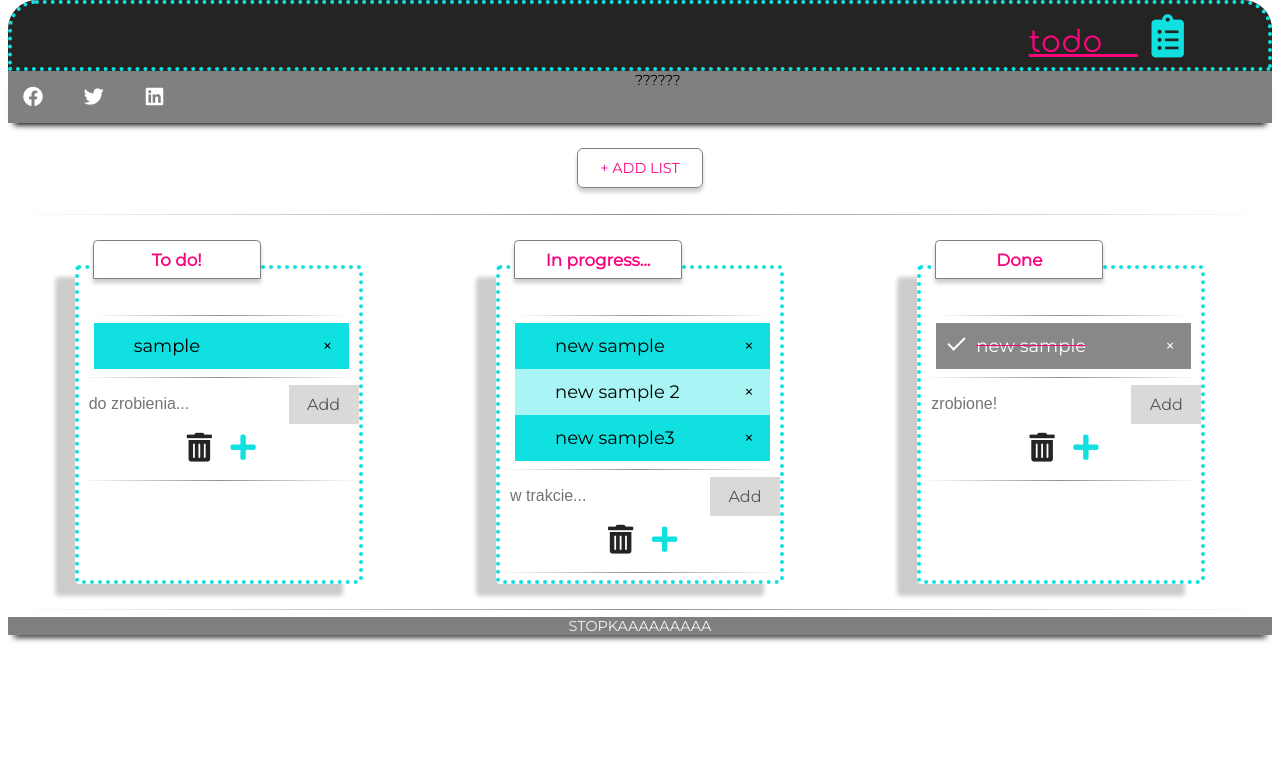
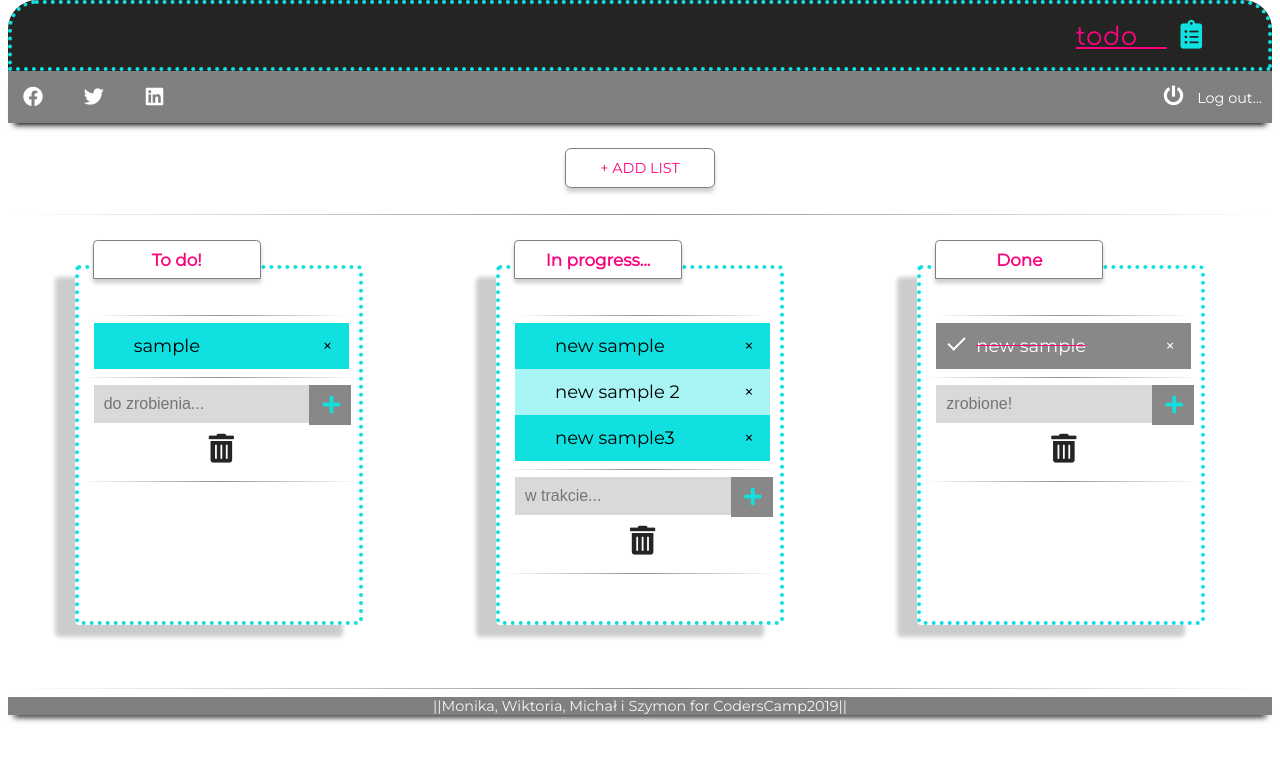
Before and after one commit to Michalwili/ToDoList, a website: page TO DO main page/index.html in a window 1280 px wide. Drawn offline with Linux system fonts and the light colour scheme.

Commit message:
front
front

```diff
--- a/TO DO main page/index.html
+++ b/TO DO main page/index.html
@@ -1,6 +1,8 @@
-<!DOCTYPE HTML>
+<!DOCTYPE html>
+<html lang="pl">
 <html>
 <head>
+  <meta charset="utf-8">
   <title>TO DO LISt</title>
   <meta name="description" content="website description" />
   <meta name="keywords" content="website keywords, website keywords" />
@@ -13,7 +15,7 @@
 <body>
   <div id="main">
  <!-- NAVIGATION -->
-    <header>  <span style="color:#FA057E;font-size:30px;font-family: 'Comfortaa'; text-decoration: underline;">todo &nbsp;&nbsp;&nbsp;</span> <i class="fas fa-clipboard-list fa-3x"></i>
+    <header>  <span style="color:#FA057E;font-size:25px;font-family: 'Comfortaa'; text-decoration: underline;">todo &nbsp;&nbsp;&nbsp;</span> <i class="fas fa-clipboard-list fa-2x"></i>
     </header>
     <nav>
       <a id="toTop"></a>
@@ -22,7 +24,9 @@
         <a href="#" class="fab fa-twitter"></a>
         <a href="#" class="fab fa-linkedin"></a>
       </div>
-      <div id="menu">??????</div>
+      <div id="menu">
+        <div id="log-out"><i class="fas fa-power-off"></i><span> Log out... </span></div>
+  </div>
     </nav>
     <div id="under_menu"> + ADD LIST </div>
     <!--BOXES FIELD-->
@@ -39,9 +43,8 @@
         </div>
         <hr>
         <input type="text" id="myInput" placeholder="do zrobienia...">
-            <span onclick="newElement()" class="addBtn">Add</span>
+            <span onclick="newElement()" class="addBtn"><i class="fas fa-plus fa-2x"></i></span>
         <i class="fas fa-trash-alt fa-2x"></i>
-        <i class="fas fa-plus fa-2x"></i>
         <hr>
       </div>
       <!-- BOX "IN PROGRESS"-->
@@ -57,9 +60,8 @@
         </div>
         <hr>
         <input type="text" id="inProgress" placeholder="w trakcie...">
-            <span onclick="newElementBox2()" class="addBtn">Add</span>
+            <span onclick="newElementBox2()" class="addBtn"><i class="fas fa-plus fa-2x"></i></span>
         <i class="fas fa-trash-alt fa-2x"></i>
-        <i class="fas fa-plus fa-2x"></i>
         <hr>
       </div>
       <!-- BOX "DONE"-->
@@ -73,16 +75,15 @@
         </div>
         <hr>
         <input type="text" id="done" placeholder="zrobione!">
-            <span onclick="newElementBox3()" class="addBtn">Add</span>
+            <span onclick="newElementBox3()" class="addBtn"><i class="fas fa-plus fa-2x"></i></span>
         <i class="fas fa-trash-alt fa-2x"></i>
-        <i class="fas fa-plus fa-2x"></i>
         <hr>
       </div>
     </div>
     <hr>
     <!--FOOTER-->
   <div id="footer">
-      STOPKAAAAAAAAA
+      ||Monika, Wiktoria, Michał i Szymon for CodersCamp2019||
   </div>
 </div>
 <script src="dom.js"></script>
--- a/TO DO main page/main.css
+++ b/TO DO main page/main.css
@@ -12,7 +12,7 @@
   }
 
   body {
-    min-height: 100%;
+    min-height: 90%;
     position: relative;
     margin-top: 0px;
   }
@@ -145,10 +145,11 @@
   /* Style the input */
 
   input {
-    margin: 0;
+    margin-left: 15px;
     border: none;
+    background-color: #d9d9d9;
     border-radius: 0;
-    width: 75%;
+    width: 77%;
     padding: 10px;
     float: left;
     font-size: 16px;
@@ -156,13 +157,13 @@
 
   /* Style the "Add" button */
   .addBtn {
-    padding: 10px;
-    width: 25%;
-    background: #d9d9d9;
+    padding: 0px;
+    width: 15%;
+    background: #888;
     color: #555;
     float: left;
     text-align: center;
-    font-size: 16px;
+    font-size: 10px;
     cursor: pointer;
     transition: 0.3s;
     border-radius: 0;
@@ -186,6 +187,13 @@
     padding: 5px;
   }
 
+  #log-out {
+    text-align: right;
+    margin-right: 5px;
+    color: white;
+    margin-top: 5px;
+  }
+
   .fab {
     padding: 10px;
     font-size: 20px;
@@ -199,8 +207,9 @@
     padding: 10px;
     font-size: 20px;
     width: 40px;
-    text-align: center;
+    text-align: right;
     text-decoration: none;
+    color: white;
   }
 
   .fa:hover {
@@ -253,12 +262,12 @@
 
   header {
     border: dotted 4px #10e0e0;
-    padding: 0em;
+    padding: 0.5em;
     background-color: rgb(36, 36, 34);
     border-top-right-radius: 2em;
     border-top-left-radius: 2em;
     text-align: right;
-    padding-right: 6em;
+    padding-right: 4em;
     color: rgb(198, 198, 198);
   }
 
@@ -268,7 +277,7 @@
     margin-top: 2%;
     border: 0.5px solid grey;
     border-radius: 6px;
-    width: 10%;
+    width: 150px;
     margin: auto;
     margin-top: 2%;
     margin-bottom: 2%;
@@ -278,9 +287,10 @@
 
   #boxes_field {
     display: flex;
+    flex-wrap: wrap;
     justify-content: space-around;
     margin-top: 2%;
-    margin-bottom: 1%;
+    margin-bottom: 4%;
   }
 
   .box {
@@ -292,6 +302,7 @@
     margin-top: 2%;
     margin-bottom: 1%;
     text-align: center;
+    min-height: 25em;
   }
 
   .box .title {
@@ -309,18 +320,18 @@
   }
 
   .box .content {
-    max-height: 15em;
+    max-height: 16em;
     overflow: scroll;
     padding-left: 15px;
     padding-right: 10px;
     text-align: justify;
   }
 
-  /*#to_do_box {}
+  /* #to_do_box {}
 
   #in_progress_box {}
 
-  #done_box {}*/
+  #done_box {} */
 
   #footer {
     background-color: grey;
```
Also changed, not shown: TO DO main page/dom.js (line endings or trailing spaces).
